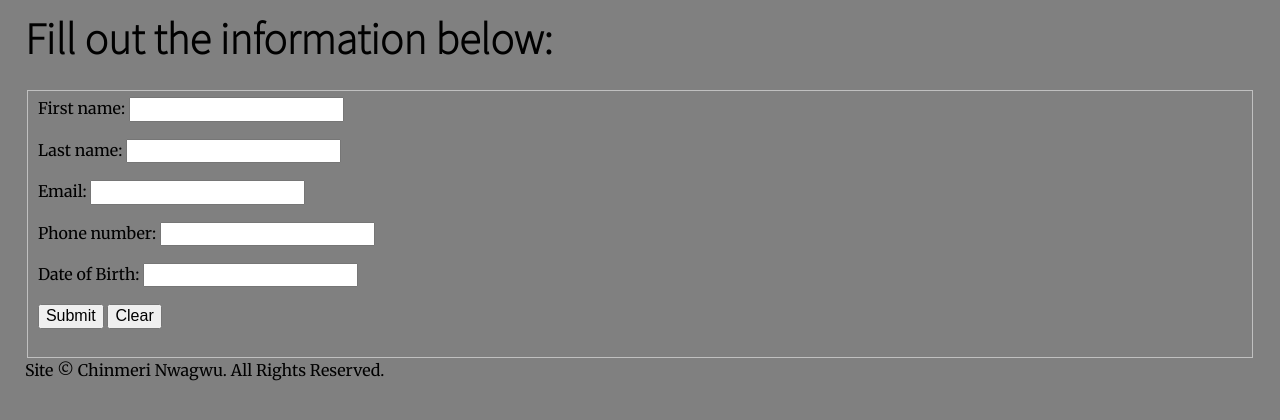
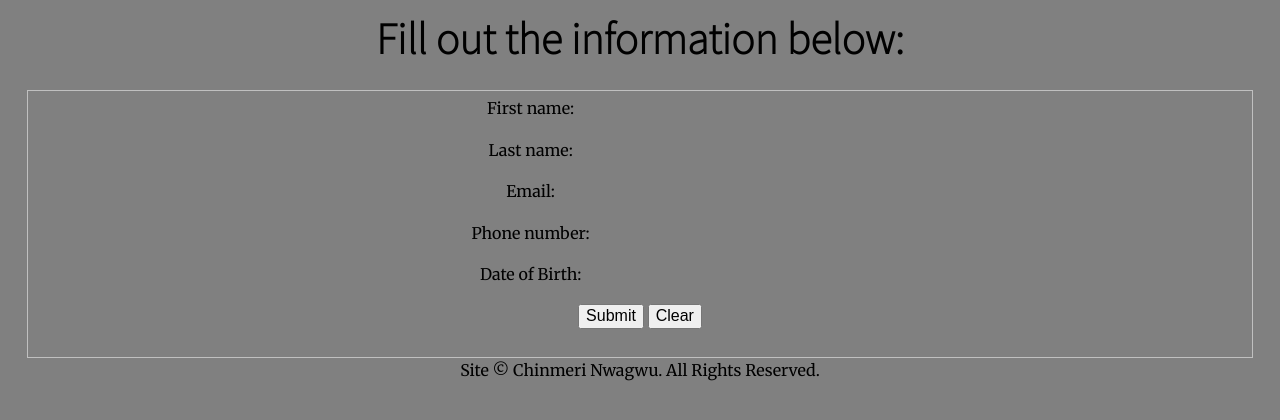
Before and after one commit to JewelPilot/ITMD362, a plain HTML site: page Lab 3/index.html in a window 1280 px wide. Drawn offline with Linux system fonts and the light colour scheme.

Commit message:
Add Major Changes, Removeing borders from input regions etc

```diff
--- a/Lab 3/assets/screen.css
+++ b/Lab 3/assets/screen.css
@@ -3,21 +3,22 @@
 
 html {
   font-family: Merriweather, "Hoefler Text", Georgia, "Times New Roman", Times, Roman, serif;
-  font-size: 1.125em; /*18 /16 = 1.125*/
-  line-height: 1.55555em; /*28 /18 =1.55555em */
+  font-size: 1.125em;
+  line-height: 1.55555em;
   padding: 1.55555em;
   background: #808080;
+  text-align: center;
 }
 
 h1 {
   font-family: 'Noto Sans JP', sans-serif;
-  font-size: 1.333333em; /*24/18= 1.333333em*/
+  font-size: 1.333333em;
   font-weight: bold;
-  padding-bottom: 1em; /*18/18=1em */
+  padding-bottom: 1em;
 }
 
 li {
-  padding-bottom: 1em; /*18/18=1em */
+  padding-bottom: 1em;
 }
 
 @media screen and (min-width: 12.6em) {
@@ -39,6 +40,12 @@ li {
     font-size: 100%;
   }
 }
+
+#wrap input[type="text"] {
+  border-color: transparent;
+  background-color: #808080;
+}
+
 
 @media screen and (min-width: 40em) {
   #wrap {
```
